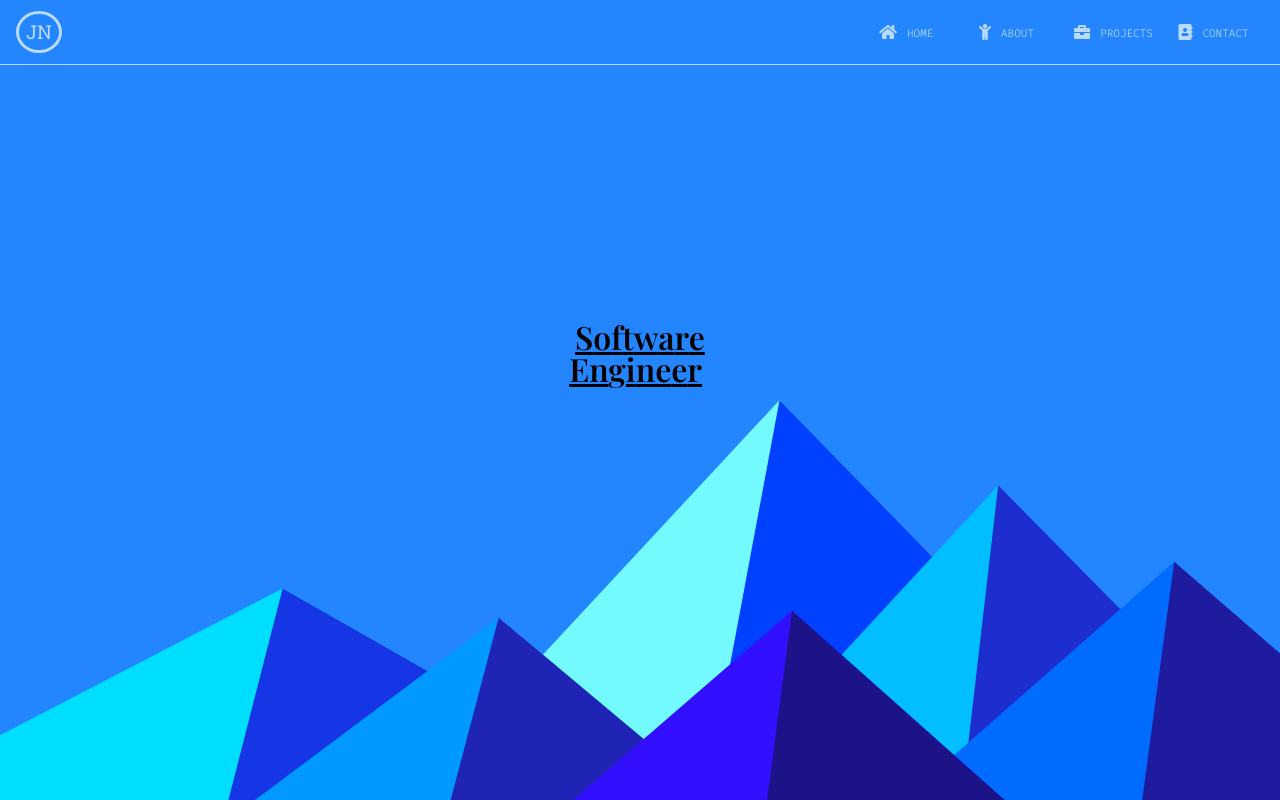
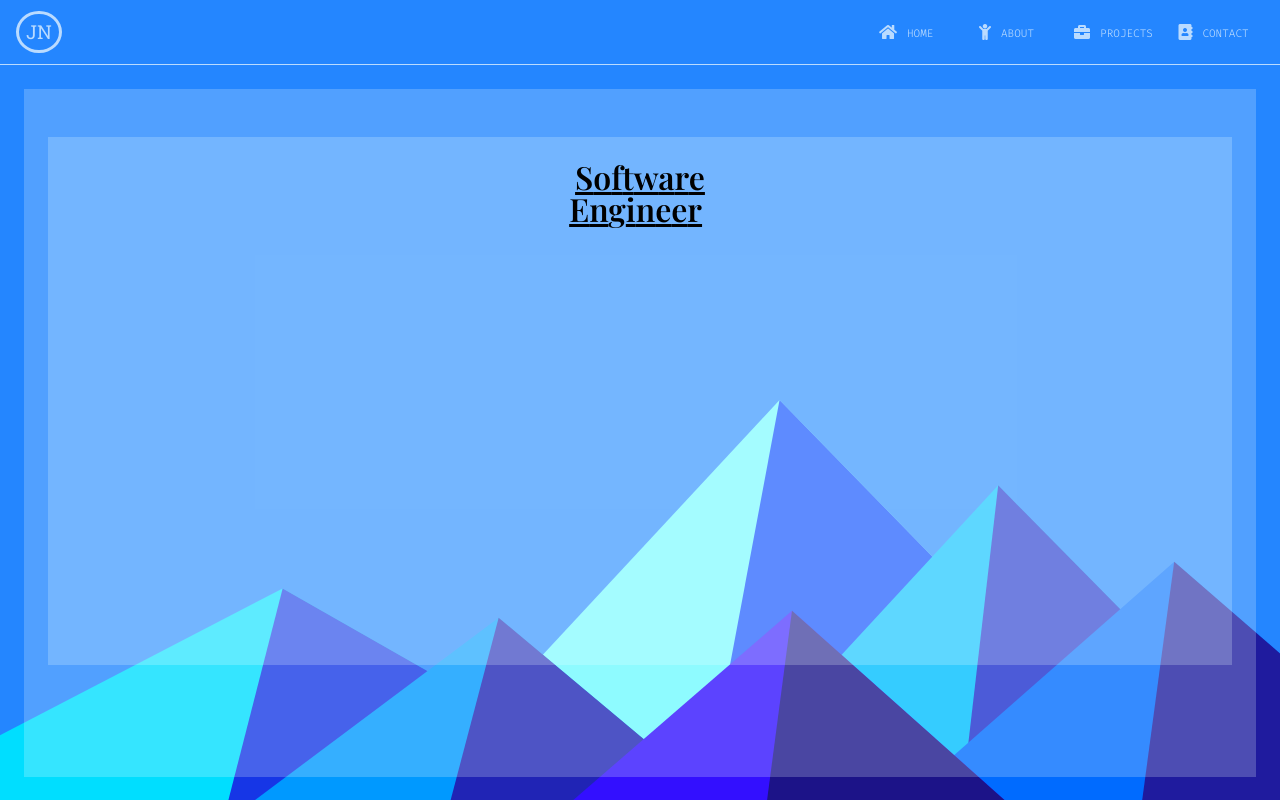
Before and after one commit to jason-nordheim/personal-website, a React (Create React App) app: page / in a window 1280 px wide. Built offline with nearby package versions, Linux system fonts and the light colour scheme; a web font is replaced by a local one.

Commit message:
various general styles

```diff
--- a/src/components/pages/pageStyles.css
+++ b/src/components/pages/pageStyles.css
@@ -1,7 +1,12 @@
 .page {
+    height: calc(100% - (2 * 5rem));
+    width: calc(100% - (2 * 1.5rem));
     display: flex;
-    height: 100%;
-    width: 100%;
-    align-items: center;
+    justify-content: flex-start;
     justify-items: center;
+    align-items: baseline;
+    margin: 1.5rem;
+    padding: 1.5rem 0;
+    background-color: rgba(240, 255, 255, 0.221);
+    z-index: 0;
 }
```
